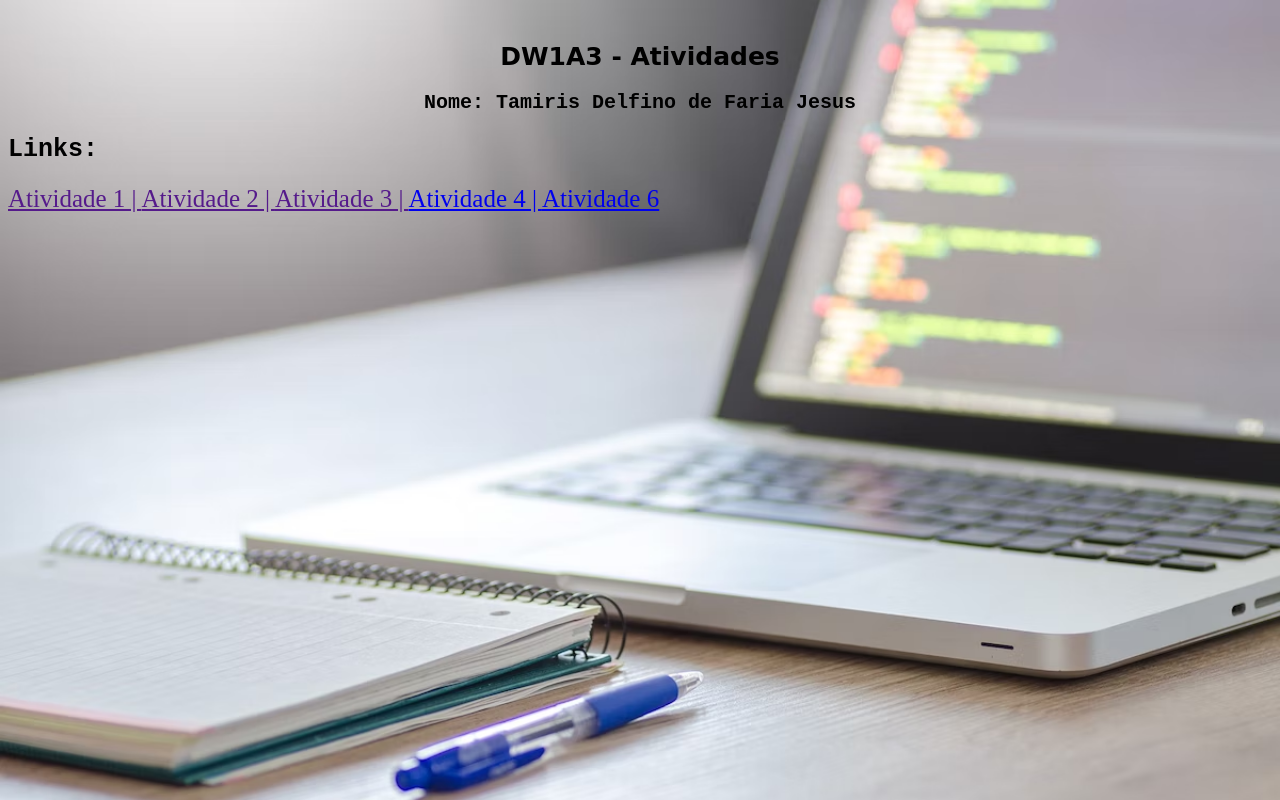
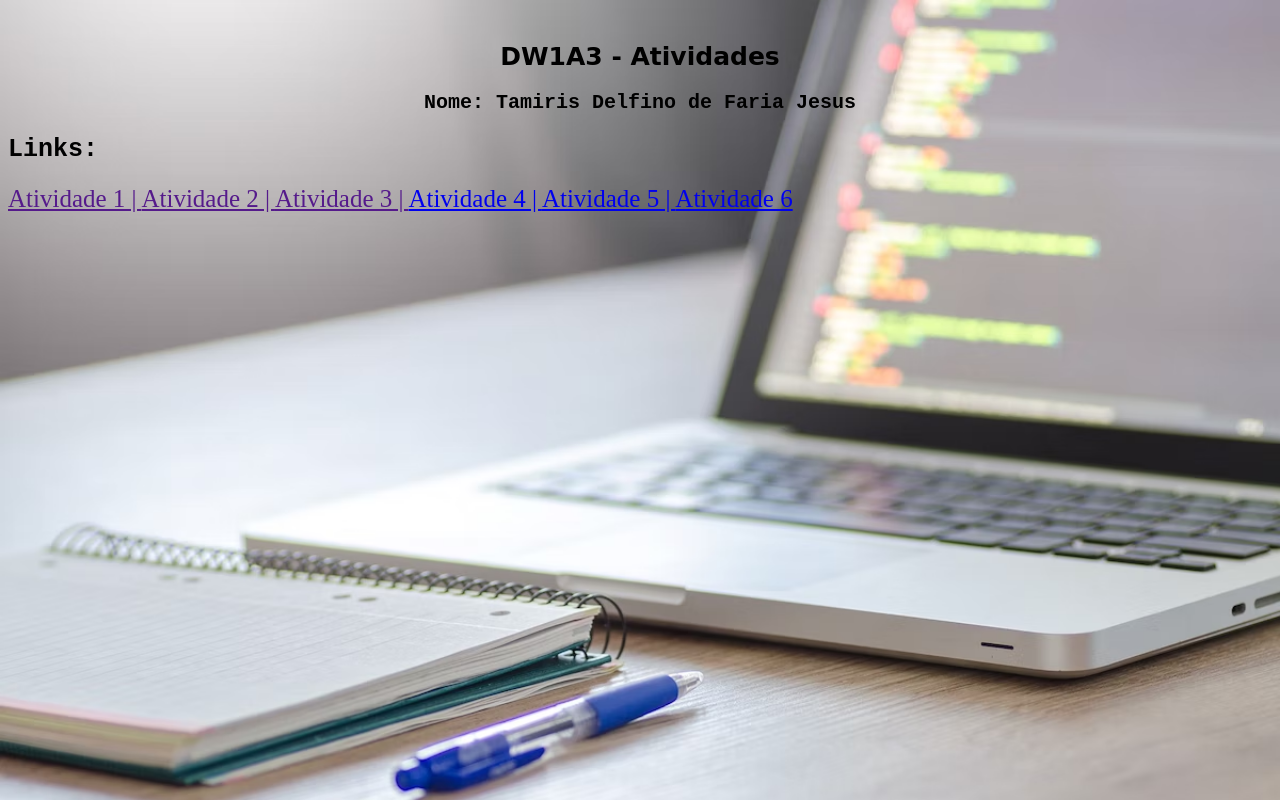
Before and after one commit to Tamiris-Jesus/DW1A3, a plain HTML site: page index.html in a window 1280 px wide. Drawn offline with Linux system fonts and the light colour scheme; a web font is replaced by a local one.

Commit message:
Update index.html

```diff
--- a/index.html
+++ b/index.html
@@ -17,6 +17,7 @@
   <a href="">Atividade 2 | </a>
   <a href="">Atividade 3 | </a>
   <a href="Atividades/A4/index.html" target="_blank">Atividade 4 | </a>
+  <a href="Atividades/A5/index.html" target="_blank">Atividade 5 | </a>
   <a href="Atividades/A6/index.html" target="_blank">Atividade 6</a>
 
 
```
